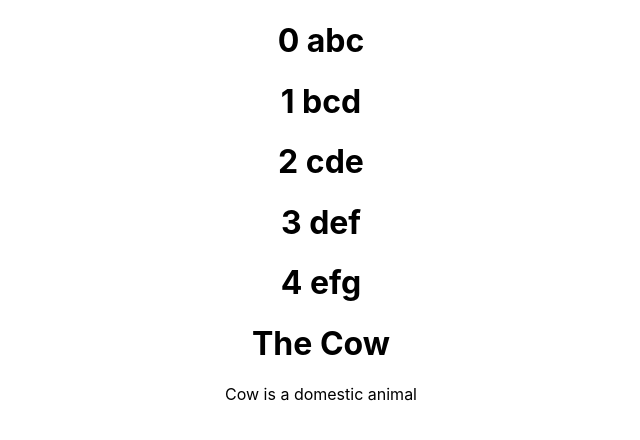
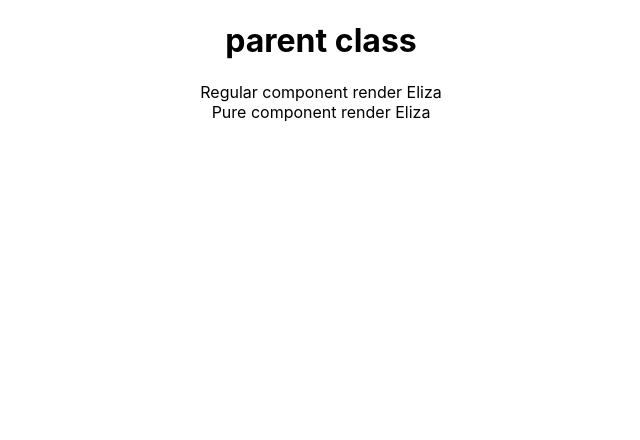
Before and after one commit to elizarafee/react-lab, a React (Create React App) app: page / in a window 1280 px wide. Shown: the top 440 px of the page, without its empty margins (319-959 px from the left). Built offline with nearby package versions, Linux system fonts and the light colour scheme.

Commit message:
pure component

```diff
--- a/src/App.js
+++ b/src/App.js
@@ -25,13 +25,15 @@ import './App.css';
 // import Form from './components/form.component'
 // import MountingA from './components/lifecycleMountingA.component'
 // import UpdatingA from './components/lifecycleUpdatingA.component'
-import Fragments from './components/fargments.component'
+// import Fragments from './components/fargments.component'
+import ComponentVsPurecom from './components/componentVsPurecom.component'
 
 
 function App() {
   return (
     <div className="App">
-      <Fragments />
+      <ComponentVsPurecom />
+      {/* <Fragments /> */}
       {/* <MountingA /> */}
       {/* <Form /> */}
       {/* <h1 className='color'>CSS stylesheet</h1>
--- /dev/null
+++ b/src/components/componentVsPurecom.component.js
@@ -0,0 +1,34 @@
+import React, { Component } from "react";
+import RegCom from "./regclass.component";
+import PureCom from "./pure.component";
+
+class ComponentVsPurecom extends Component {
+  constructor(props) {
+    super(props);
+
+    this.state = {
+      name: "Eliza",
+    };
+  }
+
+  componentDidMount() {
+    setInterval(() => {
+      this.setState({
+        name: "Eliza",
+      });
+    }, 2000);
+  }
+
+  render() {
+      console.log('***********Parent class***************')
+    return (
+      <div>
+        <h1>parent class</h1>
+        <RegCom name={this.state.name} />
+        <PureCom name={this.state.name} />
+      </div>
+    );
+  }
+}
+
+export default ComponentVsPurecom;
--- /dev/null
+++ b/src/components/pure.component.js
@@ -0,0 +1,33 @@
+// Pure component implements shouldUpdateMethod with a shallow props and state comparison
+/*
+shallow comparison: it has 2 types
+1 - primitive type:  a and b returns true if (a==b)
+
+2 - complex type: a and b returns true if a & b reference the same object.
+ex :
+a = [1, 3, 4]
+b = [1, 3, 4]
+c = a
+a == b (false) // because it doesn't reference the same object
+a == c (true)
+*/
+// pure component does prevent unnecessary re-rendering and this give  you a performance boost
+// if there is no difference in A & B then there is no re-render
+/*
+should not mutate object or arrays like: push, pop etc because the reference of the array never changes & pure component only checks for that so the component will not re-render ven if there is a difference
+ex :
+arr = [1, 2, 3]
+arr.push = 4
+now we can say that the value of arr is not the same now but reference of the arr is still same so there will not happen any re-render
+*/
+
+import React, { PureComponent } from "react";
+
+class PureCom extends PureComponent {
+  render() {
+    console.log("Pure component render");
+    return <div>Pure component render {this.props.name}</div>;
+  }
+}
+
+export default PureCom;
--- /dev/null
+++ b/src/components/regclass.component.js
@@ -0,0 +1,24 @@
+// Component doesn't implement the shouldUpdateMAethod. it always returns true by default
+
+import React, { Component } from 'react'
+
+class RegCom extends Component {
+    constructor(props) {
+        super(props)
+
+        this.state = {
+
+        }
+    }
+
+    render() {
+        console.log('Regular component render')
+        return (
+            <div>
+                Regular component render {this.props.name}
+            </div>
+        )
+    }
+}
+
+export default RegCom;
```
Also changed, not shown: src/components/css/style.css (renamed from src/components/css/style.component.css).
